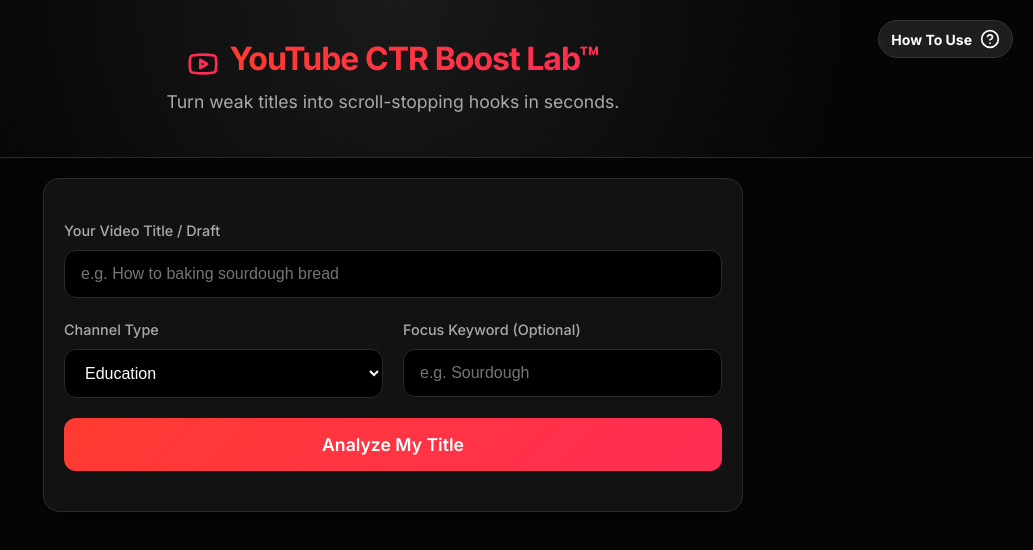
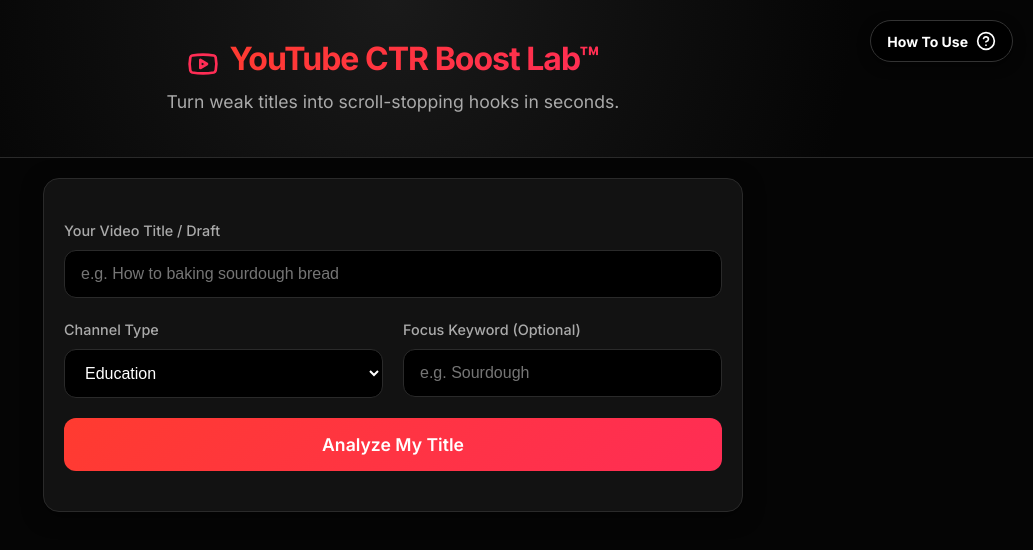
Before and after one commit to moabytemusic-code/youtube-ctr-boost-lab, a Next.js app: page / in a window 1280 px wide. Shown: the top 550 px of the page, without its empty margins (247-1280 px from the left). Built offline with nearby package versions, Linux system fonts and the light colour scheme.

Commit message:
Force Help Button visibility

```diff
--- a/app/page.js
+++ b/app/page.js
@@ -237,7 +237,7 @@
             {/* Help Button */}
             <button
                 onClick={() => setShowHelp(true)}
-                style={{ position: 'fixed', top: '20px', right: '20px', background: 'rgba(255,255,255,0.1)', border: '1px solid #333', padding: '8px 12px', borderRadius: '20px', cursor: 'pointer', color: '#fff', display: 'flex', alignItems: 'center', gap: '8px', zIndex: 1000 }}
+                style={{ position: 'fixed', top: '20px', right: '20px', background: '#000', border: '1px solid #333', padding: '10px 16px', borderRadius: '30px', cursor: 'pointer', color: '#fff', display: 'flex', alignItems: 'center', gap: '8px', zIndex: 9999, boxShadow: '0 4px 12px rgba(0,0,0,0.5)' }}
             >
                 <span style={{ fontWeight: 'bold', fontSize: '14px' }}>How To Use</span> <HelpCircle size={20} />
             </button>
```
